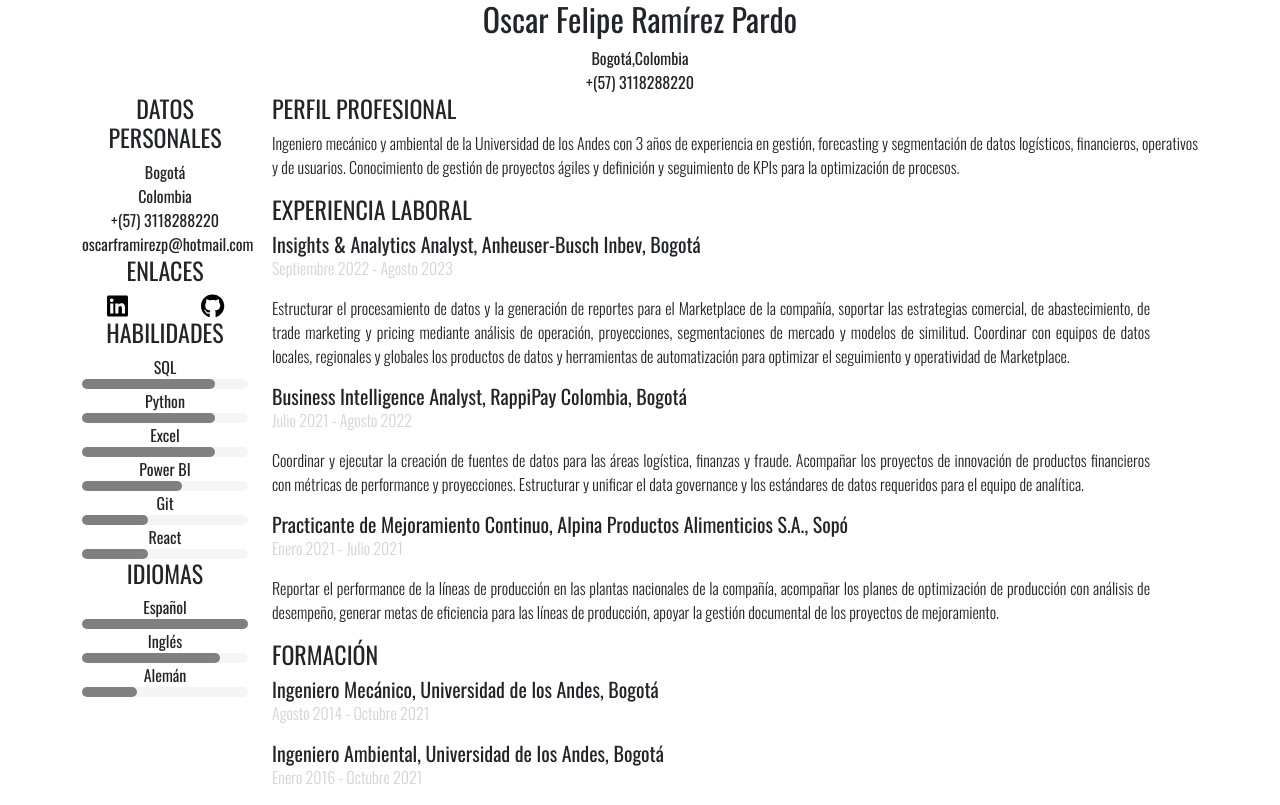
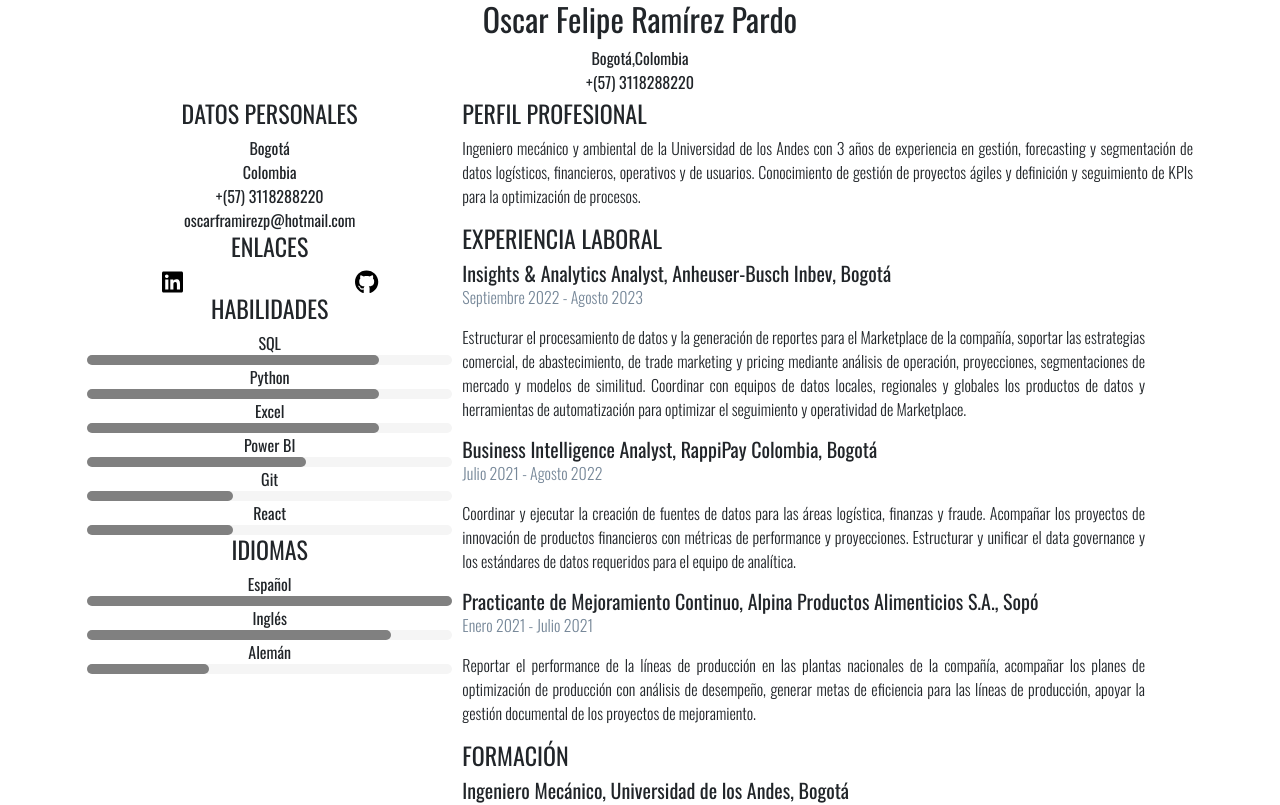
Before and after one commit to notintnotnan/react-cv, a React (Create React App) app: page / in a window 1280 px wide. Shown: the top 805 px of the page. Built offline with nearby package versions, Linux system fonts and the light colour scheme.

Commit message:
Added styling to handle screen sizes.

```diff
--- a/src/App.css
+++ b/src/App.css
@@ -33,9 +33,29 @@
 
 .recordDates {
   font-family: "Oswald-light";
-  color: lightgray;
+  color: lightslategrey;
 }
 
 .faicon {
   color: black;
 }
+
+.columnHolder {
+  display: flex;
+}
+
+.columnBasics {
+  flex: 1;
+  padding: 5px;
+}
+
+.columnTexts {
+  flex: 2;
+  padding: 5px;
+}
+
+@media (max-width: 768px) {
+  .columnHolder {
+    flex-direction: column;
+  }
+}
--- a/src/views/Curriculum.js
+++ b/src/views/Curriculum.js
@@ -25,7 +25,8 @@ export default function Curriculum(props) {
         </div>
       </div>
       <div className="row">
-        <div className="col-2 text-center">
+        <div className="columnHolder">
+          <div className="columnBasics text-center">
             <div className="row ">
               <h4>{titles["personal"][props.lang]}</h4>
               {["city", "country", "phone", "email"].map((detail) => {
@@ -57,6 +58,7 @@ export default function Curriculum(props) {
                     value={item.level}
                     max={item.overall}
                     name={item.skill}
+                    text={item.levelText}
                   />
                 );
               })}
@@ -69,12 +71,13 @@ export default function Curriculum(props) {
                     value={item.level}
                     max={item.overall}
                     name={item.language}
+                    text={item.levelText}
                   />
                 );
               })}
             </div>
           </div>
-        <div className="col-10">
+          <div className="columnTexts">
             <div className="text-justify row">
               <h4>{titles["profile"][props.lang]}</h4>
               <p className="recordText">{props.data["profile"]}</p>
@@ -127,6 +130,7 @@ export default function Curriculum(props) {
             </div>
           </div>
         </div>
+      </div>
       <div className="d-flex justify-content-center">
         <button className="btn btn-outline-secondary" onClick={props.langFun}>
           Es/En
```
Lines whose indentation alone changed are shown as unchanged.
